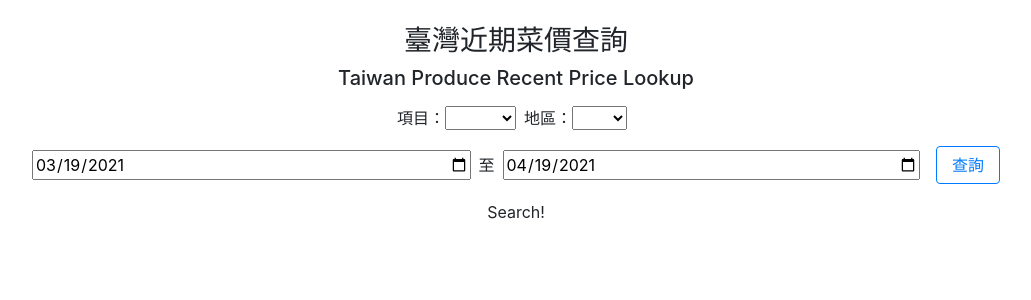
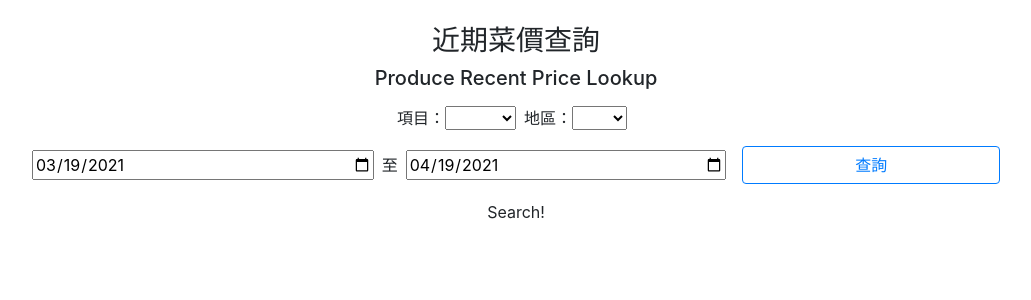
Before and after one commit to TYT11/VegPriceLookup, a React (Create React App) app: page / in a window 1280 px wide. Shown: the top 300 px of the page, without its empty margins (124-1155 px from the left). Built offline with nearby package versions, Linux system fonts and the light colour scheme.

Commit message:
fix x-axis being cut off

```diff
--- a/src/components/Finder.js
+++ b/src/components/Finder.js
@@ -60,8 +60,8 @@ export default function Finder() {
   return (
     <div className="mt-4">
       <div className="mb-3">
-        <div className="h3">臺灣近期菜價查詢</div>
-        <div className="h5">Taiwan Produce Recent Price Lookup</div>
+        <div className="h3">近期菜價查詢</div>
+        <div className="h5">Produce Recent Price Lookup</div>
       </div>
       <form
         className="mb-3"
@@ -134,7 +134,7 @@ export default function Finder() {
           />
           <button
             type="submit"
-            class="btn btn-outline-primary ml-2 mr-2 "
+            class="btn btn-outline-primary ml-2 mr-2  flex-grow-1"
             style={{ fontSize: "1rem", width: "4rem" }}
           >
             查詢
--- a/src/components/LineChart.js
+++ b/src/components/LineChart.js
@@ -23,7 +23,7 @@ export default function LineChart({ cropData }) {
 
   useEffect(() => {
     if (data.length > 0) {
-      const m = [20, 20, 20, 20];
+      const m = [20, 20, 20, 50];
       const w = parseInt(d3.select(".App").style("width"), 10) - 40;
       const h = 400;
 
@@ -34,7 +34,7 @@ export default function LineChart({ cropData }) {
         .attr("height", h);
 
       const x = d3.scaleTime().rangeRound([m[3], w - m[1] - m[3]]);
-      const y = d3.scaleLinear().rangeRound([h, m[0]]);
+      const y = d3.scaleLinear().rangeRound([h, m[0] + m[2]]);
 
       x.domain(
         d3.extent(data, function (d) {
```
